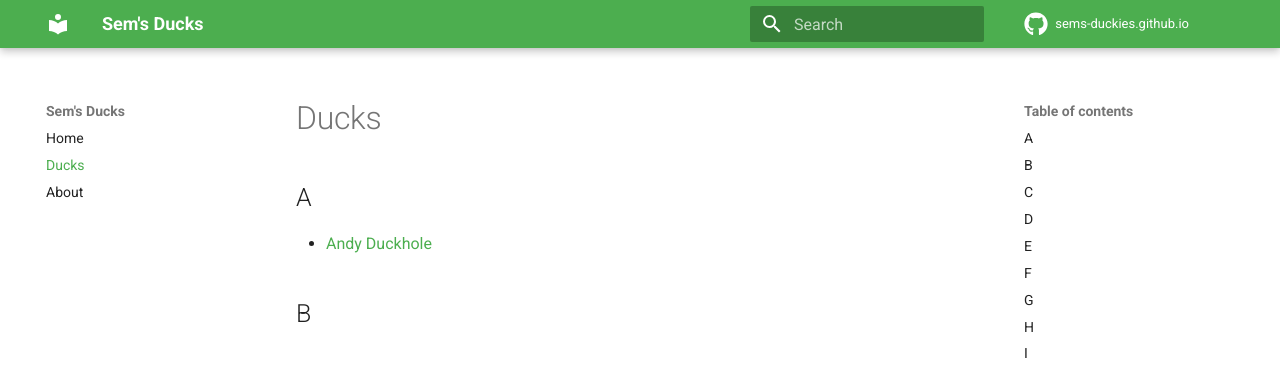
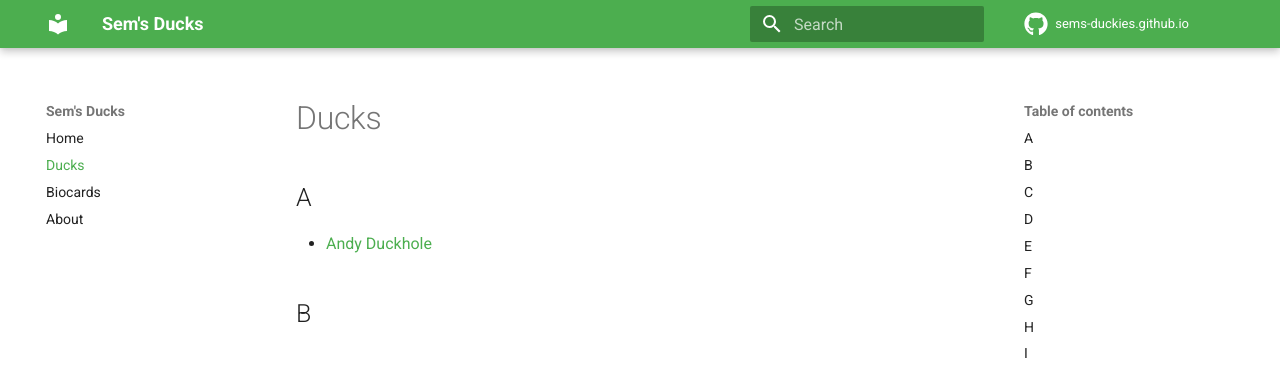
Before and after one commit to Sems-duckies/sems-duckies.github.io, an MkDocs documentation site: the page built from doc/ducks/index.md, in a window 1280 px wide. Shown: the top 373 px of the page. Built offline with MkDocs 1.6.1 and Material for MkDocs 9.7.7, drawn with Linux system fonts in a browser that asks for light colours; comment, search, counter and statistics services are not loaded.

Commit message:
Update mkdocs.yml

```diff
--- a/mkdocs.yml
+++ b/mkdocs.yml
@@ -41,6 +41,7 @@ docs_dir: doc
 nav:
   - Home: index.md
   - Ducks: ducks/index.md
+  - Biocards: biocards/index.md
   - About: about.md
 
 markdown_extensions:
```
